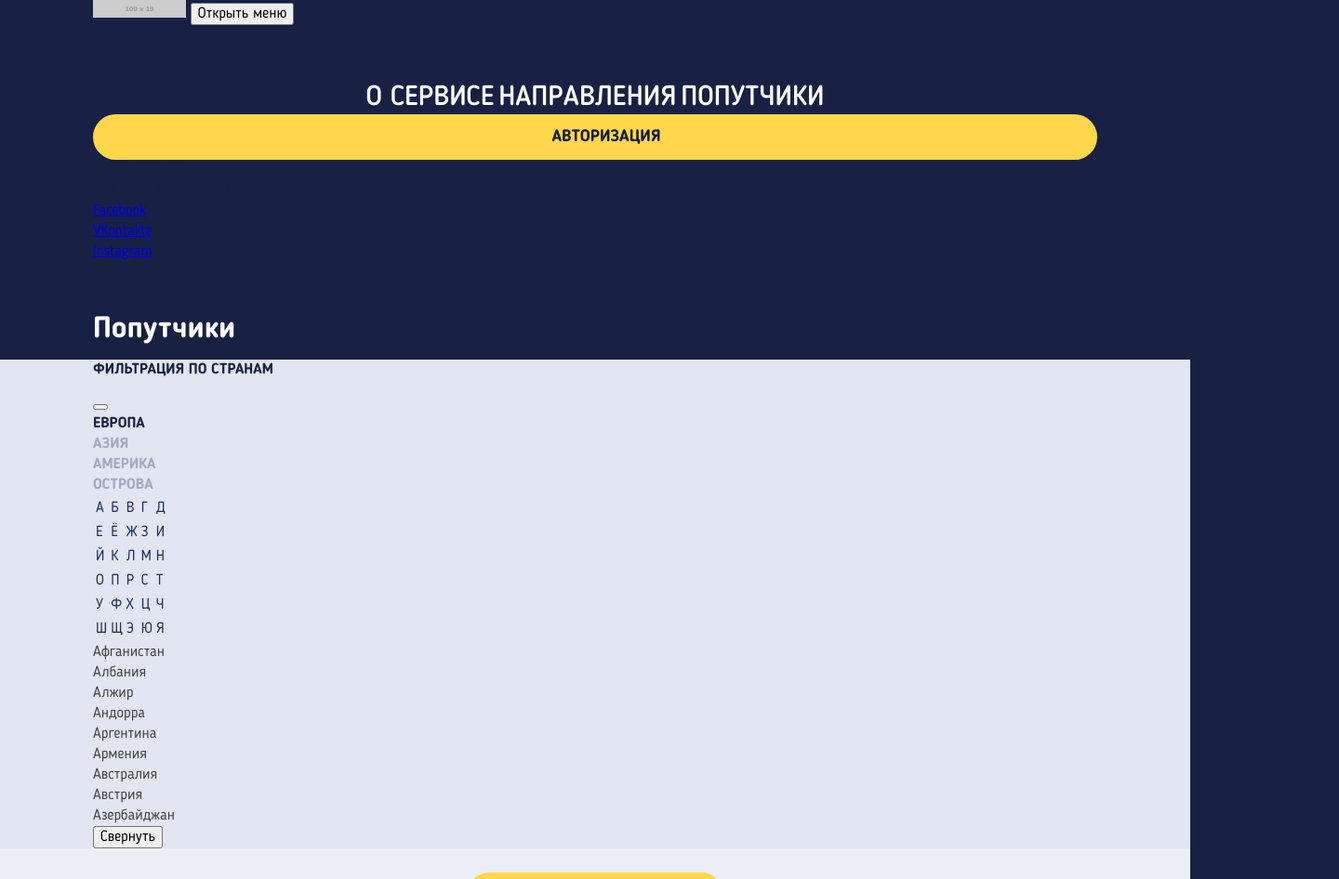
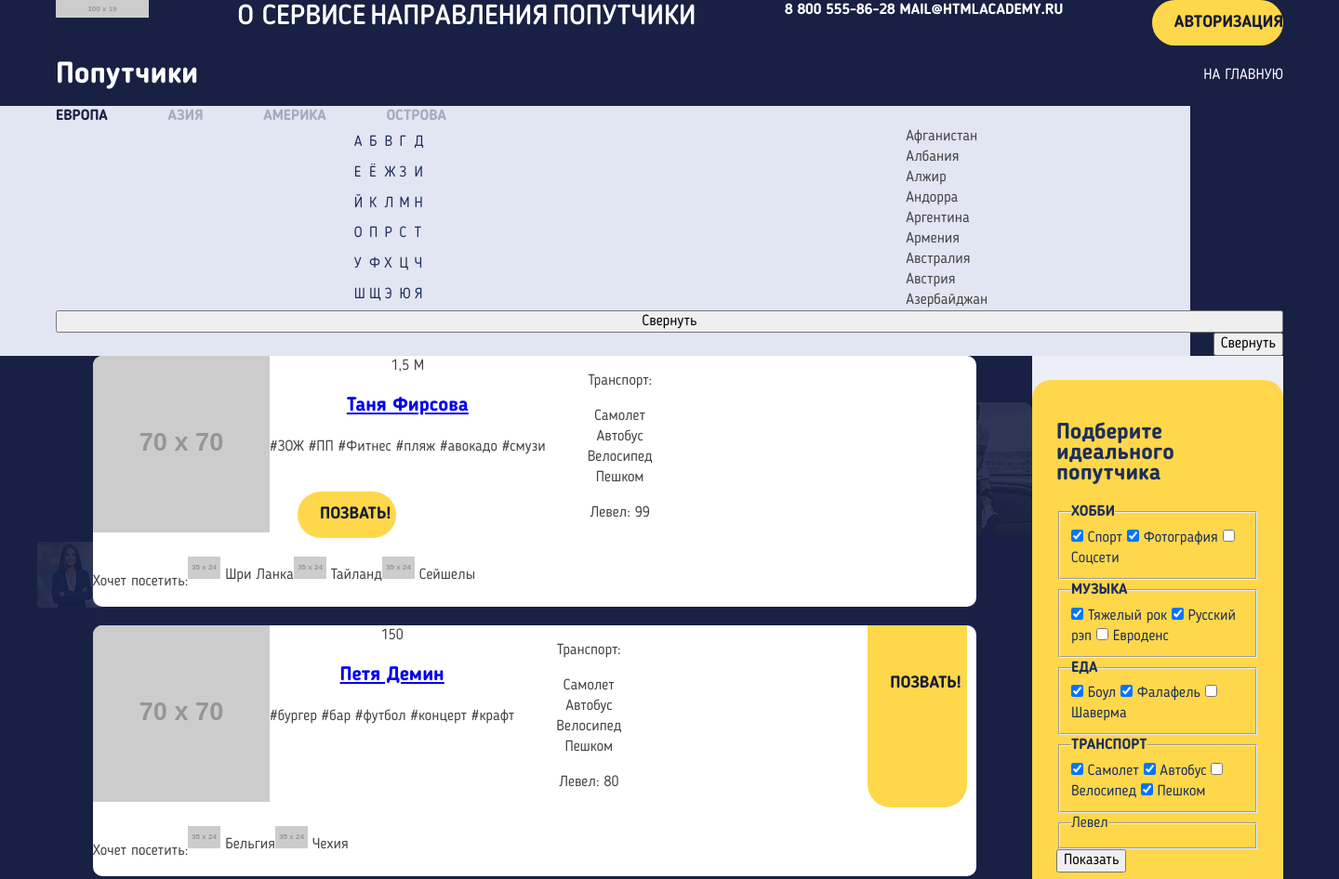
Before and after one commit to Marinarty/87903-pognali-17, a plain HTML site: page source/catalog.html in a window 1280 px wide. Shown: the top 946 px of the page at 93% size, 1440 px wide, since content can reach past the window. Drawn offline with nearby package versions, Linux system fonts and the light colour scheme; files that its build step writes are made by us from their sources; placeholder pictures from the web are drawn by us; files whose address does not match are found by name.

Commit message:
сделана сетка для каталога

```diff
--- a/source/catalog.html
+++ b/source/catalog.html
@@ -11,35 +11,28 @@
 
 <body>
   <header class="header">
-    <div class="container">
+    <div class="header__container container">
     <a class="header__logo"><img class="header__logo-image" src="http://placehold.it/100x19" width="100" height="19" alt="«Погнали?» - поиск попутчиков для путешествий"></a>
-    <button class="header__menu-buttom" type="button">Открыть меню</button>
-  </div>
-    <nav class="nav">
-        <div class="container nav__container">
+    <button class="header__menu-btn" type="button">Меню</button>
+    <nav class="header__nav nav">
       <ul class="nav__item site-list">
         <li class="site-list__item">
-          <a href="index.html" class="site-list__link">О сервисе</a>
+          <a href="#" class="site-list__link">О сервисе</a>
         </li>
         <li class="site-list__item">
           <a href="form.html" class="site-list__link">Направления</a>
         </li>
         <li class="site-list__item">
-          <a class="site-list__link">Попутчики</a>
+          <a href="catalog.html" class="site-list__link">Попутчики</a>
         </li>
       </ul>
-      <ul class="nav__item user-block">
-        <li class="user-block__item">
-          <a class="user-block__login button button--rounded" href="login.html">Авторизация</a>
-        </li>
-        <li class="user-block__item">
-          <a class="user-block__tel" href="tel:88005558628">8 800 555-86-28</a>
-        </li>
-        <li class="user-block__item">
-          <a class="user-block__email" href="mailto:mail@htmlacademy.ru">mail@htmlacademy.ru</a>
-        </li>
-      </ul>
-      <ul class="nav__item social social__list">
+    </nav>
+        <a class="header__login-btn button button--rounded" href="login.html">Авторизация</a>
+      <div class="header__contacts contacts contacts--header">
+          <a class="contacts__tel" href="tel:88005558628">8 800 555-86-28</a>
+          <a class="contacts__email" href="mailto:mail@htmlacademy.ru">mail@htmlacademy.ru</a>
+      </div>
+      <ul class="header__social-links social">
         <li class="social__item">
           <a class="social__link social__link--facebook" href="#">Facebook</a>
         </li>
@@ -50,23 +43,24 @@
           <a class="social__link social__link--instagram" href="#">Instagram</a>
         </li>
       </ul>
-      </div>
-    </nav>
+    </div>
+    <div class="header-wrapper container">
+      <h1 class="header__title">Попутчики</h1>
+      <a class="header__return" href="index.html">На главную</a>
+    </div>
   </header>
   <main class="main-page">
-    <div class="container">
-    <h1 class="title">Попутчики</h1>
-  </div>
     <section class="country-filter">
-      <div class="container country-filter__container">
+      <div class="country-filter__container container">
         <h2 class="country-filter__title">Фильтрация по странам</h2>
-        <button class="country-filter__open"></button>
+        <button class="country-filter__open">Свернуть</button>
         <ul class="country-filter__continents continents-list">
           <li class="continents-list__item continents-list__item--active">Европа</li>
           <li class="continents-list__item">Азия</li>
           <li class="continents-list__item">Америка</li>
           <li class="continents-list__item">Острова</li>
         </ul>
+      <div class="country-filter__wrapper container">
         <table class="country-filter__letters">
           <tr>
             <td>А</td>
@@ -122,11 +116,14 @@
           <li class="countries-list__item"><a class="countries-list__link">Австрия</a></li>
           <li class="countries-list__item"><a class="countries-list__link">Азербайджан</a></li>
         </ul>
+      </div>
         <button class="country-filter__close">Свернуть</button>
       </div>
+      </div>
     </section>
+    <div class="buddies-container container">
     <section class="buddies-search">
-      <div class="container buddies-search__container">
+      <div class="buddies-search__container container">
       <h2 class="buddies-search__title">Подберите идеального попутчика</h2>
       <form method="post" action="https://htmlacademy.ru/echo" class="buddies-search__filter">
         <fieldset class="buddies-search__hobby">
@@ -189,11 +186,11 @@
       <h2 class="visually-hidden">Выбрать попутчика</h2>
       <article class="travel-buddies__item">
         <a href="#"><img src="http://placehold.it/70x70" width="70" height="70" alt="Таня Фирсова" class="travel-buddies__photo travel-buddies__photo--popular"></a>
-        <div class="travel-buddies__user-wrapper">
+        <div class="travel-buddies__user-info">
           <span class="travel-buddies__likes">1,5 M</span>
           <h4><a href="#" class="travel-buddies__name travel-buddies__name--offline">Таня Фирсова</a></h4>
-        </div>
         <p class="travel-buddies__hashtags">#ЗОЖ #ПП #Фитнес #пляж #авокадо #смузи</p>
+      </div>
         <div class="travel-buddies__countries-to-visit">
           <p class="travel-buddies__text">Хочет посетить:</p>
           <div class="travel-buddies__countries-wrapper">
@@ -225,11 +222,11 @@
       </article>
       <article class="travel-buddies__item">
         <a href="#"><img src="http://placehold.it/70x70" width="70" height="70" alt="Петя Демин" class="travel-buddies__photo travel-buddies__photo--popular"></a>
-        <div class="travel-buddies__user-wrapper">
+        <div class="travel-buddies__user-info">
           <span class="travel-buddies__likes">150</span>
           <h4><a href="#" class="travel-buddies__name travel-buddies__name--offline">Петя Демин</a></h4>
-        </div>
         <p class="travel-buddies__hashtags">#бургер #бар #футбол #концерт #крафт</p>
+      </div>
         <div class="travel-buddies__countries-to-visit">
           <p class="travel-buddies__text">Хочет посетить:</p>
           <div class="travel-buddies__countries-wrapper">
@@ -258,11 +255,11 @@
       </article>
       <article class="travel-buddies__item">
         <a href="#"><img src="http://placehold.it/70x70" width="70" height="70" alt="Марк Смолов" class="travel-buddies__photo travel-buddies__photo--popular"></a>
-        <div class="travel-buddies__user-wrapper">
+        <div class="travel-buddies__user-info">
           <span class="travel-buddies__likes">1700</span>
           <h4><a href="#" class="travel-buddies__name travel-buddies__name--offline">Марк Смолов</a></h4>
-        </div>
         <p class="travel-buddies__hashtags">#рэп #тату #хайпбист #кроссовки #суприм</p>
+      </div>
         <div class="travel-buddies__countries-to-visit">
           <p class="travel-buddies__text">Хочет посетить:</p>
           <div class="travel-buddies__countries-wrapper">
@@ -295,11 +292,11 @@
       </article>
       <article class="travel-buddies__item">
         <a href="#"><img src="http://placehold.it/70x70" width="70" height="70" alt="Лариса Роговая" class="travel-buddies__photo travel-buddies__photo--popular"></a>
-        <div class="travel-buddies__user-wrapper">
+        <div class="travel-buddies__user-info">
           <span class="travel-buddies__likes">23</span>
           <h4><a href="#" class="travel-buddies__name travel-buddies__name--onfline">Лариса Роговая</a></h4>
-        </div>
         <p class="travel-buddies__hashtags">#образование #карьера #учеба #линкедин</p>
+      </div>
         <div class="travel-buddies__countries-to-visit">
           <p class="travel-buddies__text">Хочет посетить:</p>
           <div class="travel-buddies__countries-wrapper">
@@ -325,13 +322,20 @@
         </div>
         <button class="travel-buddies__invite button button--rounded">Позвать!</button>
       </article>
-      <a href="#" class="travel-buddies__show-all button">Показать всех</a>
       <button class="travel-buddies__show-more">Показать еще</button>
+      <ul class="travel-buddies__pagination pagination">
+          <li><a class="pagination__item  pagination__item--current" aria-label="Страница 1">1</a></li>
+          <li><a href="#" class="pagination__item" aria-label="Страница 2">2</a></li>
+          <li><a href="#" class="pagination__item" aria-label="Страница 3">3</a></li>
+          <li><a href="#" class="pagination__item" aria-label="Страница 4">4</a></li>
+          <li><a href="#" class="pagination__item" aria-label="Страница 5">5</a></li>
+        </ul>
       <div class="travel-buddies__arrows">
         <a href="#" class="travel-buddies__pages travel-buddies__pages--back">Назад</a>
         <a href="#" class="travel-buddies__name travel-buddies__pages--next">Вперед</a>
       </div>
     </section>
+  </div>
   </main>
   <footer class="page-footer">
       <div class="container page-footer__container">
@@ -355,6 +359,7 @@
         </div>
       </div>
     </footer>
+    <script src="js/script.js"></script>
 </body>
 
 </html>
--- a/source/less/base.less
+++ b/source/less/base.less
@@ -91,8 +91,13 @@ input[type="radio"].visually-hidden {
 
 @media (min-width: @desktop-width) {
   .container {
-    width: 1200px;
+    width: 1440px;
     margin: 0 auto;
     padding: 0 60px;
   }
+
+  .buddies-container {
+    display: flex;
+    flex-direction: row-reverse;
+  }
 }
--- a/source/less/blocks/buddies-search.less
+++ b/source/less/blocks/buddies-search.less
@@ -22,3 +22,15 @@
   font-weight: 700;
   text-transform: uppercase;
 }
+
+@media (min-width: @tablet-width) {
+  .buddies-search__container {
+    width: 688px;
+  }
+}
+
+@media (min-width: @desktop-width) {
+  .buddies-search__container {
+    width: 270px;
+  }
+}
--- a/source/less/blocks/continents-list.less
+++ b/source/less/blocks/continents-list.less
@@ -11,3 +11,13 @@
     color: @blue;
   }
 }
+
+@media (min-width: @tablet-width) {
+  .continents-list {
+    display: flex;
+    flex-direction: row;
+    flex-wrap: wrap;
+    width: 420px;
+    justify-content: space-between;
+  }
+}
--- a/source/less/blocks/country-filter.less
+++ b/source/less/blocks/country-filter.less
@@ -2,7 +2,15 @@
   background-color: #e2e5f2;
 }
 
+.country-filter__container {
+  display: flex;
+  flex-direction: row;
+  flex-wrap: wrap;
+}
+
 .country-filter__title {
+  display: inline-block;
+
   font-weight: 700;
   text-transform: uppercase;
   font-size: 16px;
@@ -13,3 +21,34 @@
 .country-filter__letters {
   color: @mid-blue;
 }
+
+.country-filter__open {
+  display: inline-block;
+
+  font-size: 0;
+}
+
+.country-filter__close {
+  width: 100%;
+}
+
+@media (min-width: @tablet-width) {
+  .country-filter__title {
+    display: none;
+  }
+
+  .country-filter__open {
+    display: flex;
+    margin-left: auto;
+    order: 1;
+
+    font-size: 16px;
+  }
+
+  .country-filter__wrapper {
+    display: flex;
+    flex-wrap: wrap;
+    justify-content: space-around;
+  }
+
+}
--- a/source/less/blocks/header.less
+++ b/source/less/blocks/header.less
@@ -3,6 +3,17 @@
   flex-direction: row;
   flex-wrap: wrap;
   justify-content: space-between;
+}
+
+.header-wrapper {
+  display: none;
+  align-items: center;
+}
+
+.header__return {
+  color: @white;
+  text-decoration: none;
+  text-transform: uppercase;
 }
 
 .header--menu-open {
@@ -47,6 +58,11 @@
   .header--menu-open .header__nav {
     width: 100%;
   }
+
+  .header-wrapper {
+    display: flex;
+    justify-content: space-between;
+  }
 }
 
 
--- /dev/null
+++ b/source/less/blocks/pagination.less
@@ -0,0 +1,5 @@
+.pagination {
+  display: flex;
+
+  .nolist();
+}
--- a/source/less/blocks/travel-buddies.less
+++ b/source/less/blocks/travel-buddies.less
@@ -26,6 +26,8 @@
 }
 
 .travel-buddies__item {
+  display: flex;
+  flex-direction: column;
   color: @dark-grey;
   text-align: center;
   margin-bottom: 20px;
@@ -57,15 +59,59 @@
 }
 
 .travel-buddies__invite {
-  display: block;
-  width: 100%;
+  flex-grow: 1;
   box-shadow: none;
   border: none;
 }
 
+.travel-buddies__pagination {
+  display: none;
+}
+
 @media (min-width: @tablet-width) {
+  .travel-buddies__item {
+    display: flex;
+    flex-wrap: wrap;
+    flex-direction: row;
+  }
+
+  .travel-buddies__countries-to-visit {
+    width: 100%;
+    display: flex;
+    flex-direction: row;
+
+    order: 5;
+  }
+
+  .travel-buddies__wrapper {
+    order: 3;
+  }
+
+  .travel-buddies__photo {
+    width: 190px;
+    height: 190px;
+
+    order: 1;
+  }
+
+  .travel-buddies__user-info {
+    order: 2;
+  }
+
   .travel-buddies__desc {
     width: 450px;
+  }
+
+  .travel-buddies__invite {
+    order: 4;
+    flex-grow: 0;
+    margin-left: 220px;
+    margin-top: -70px;
+    margin-bottom: 20px;
+  }
+
+  .travel-buddies__transport {
+    flex-direction: column;
   }
 
   .travel-buddies__articles-wrapper {
@@ -73,6 +119,10 @@
     flex-direction: row;
     flex-wrap: wrap;
     justify-content: space-around;
+  }
+
+  .travel-buddies__pagination {
+    display: flex;
   }
 }
 
@@ -89,4 +139,8 @@
   .travel-buddies__show-all {
     margin-top: -100px;
   }
+
+  .travel-buddies__item {
+    width: 950px;
+  }
 }
--- a/source/less/style.less
+++ b/source/less/style.less
@@ -28,3 +28,4 @@
 @import "blocks/user-info.less";
 @import "blocks/user-plans.less";
 @import "blocks/add-plan.less";
+@import "blocks/pagination.less";
```
